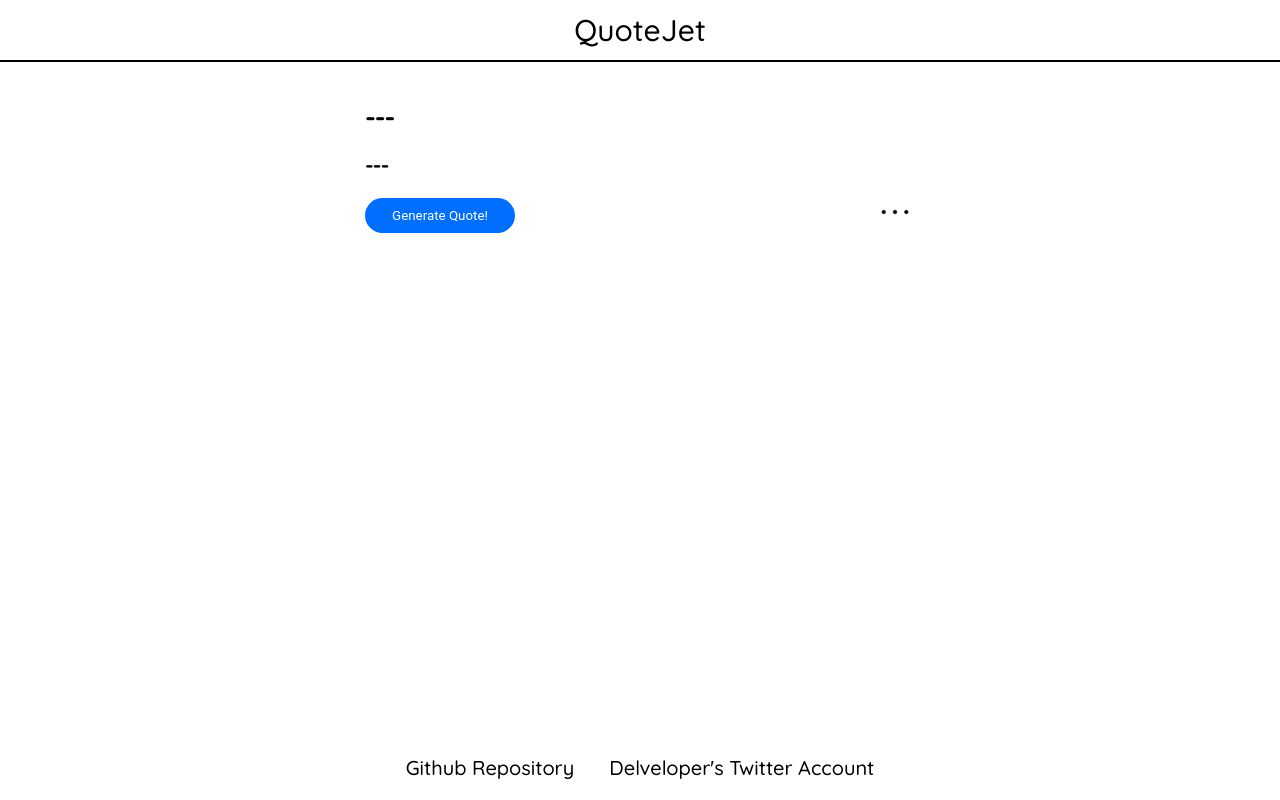
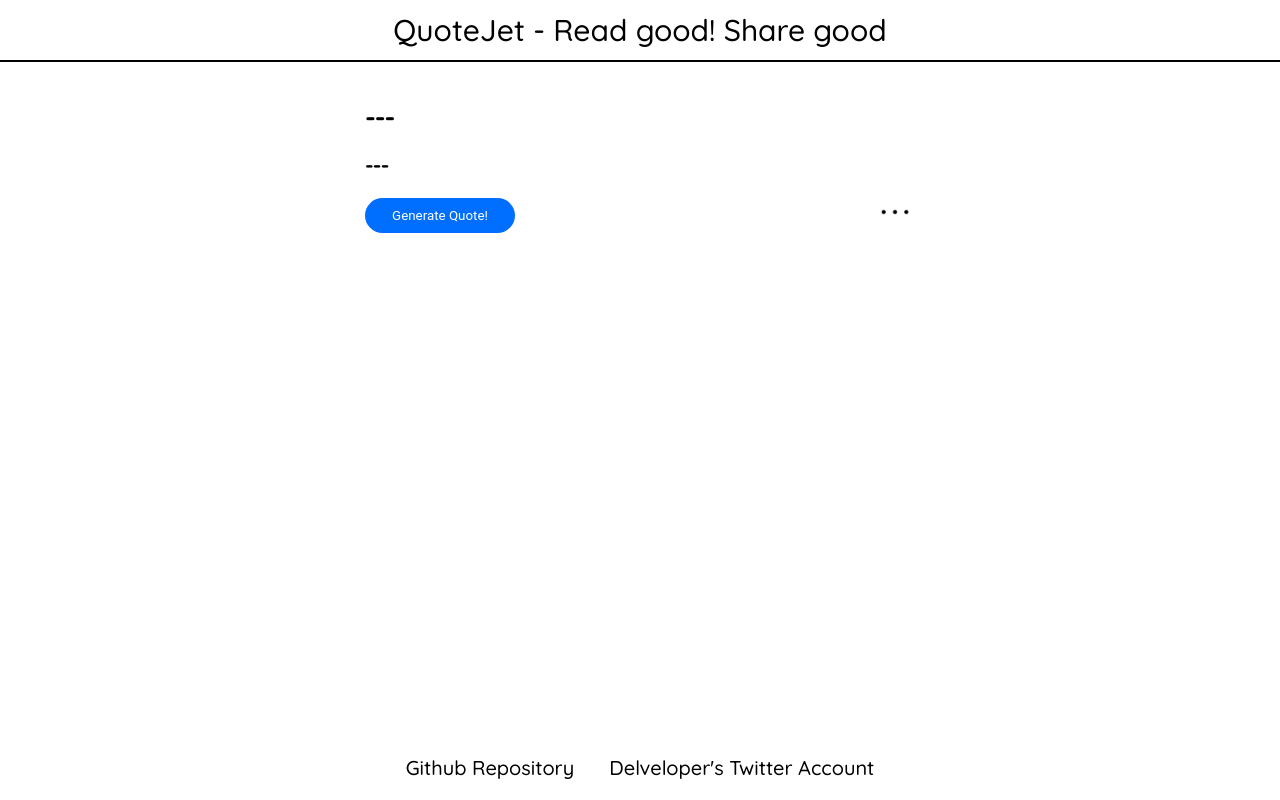
Before and after one commit to pushkaraj2007/QuoteJet, a plain HTML site: page index.html in a window 1280 px wide. Drawn offline with Linux system fonts and the light colour scheme; no server answers.

Commit message:
Minor Improvements

```diff
--- a/index.html
+++ b/index.html
@@ -9,7 +9,7 @@
 </head>
 <body>
     <header>
-        <p class="header-appName">QuoteJet</p>
+        <p class="header-appName">QuoteJet - Read good! Share good</p>
     </header>
 
     <div class="external-linksDiv">
```
